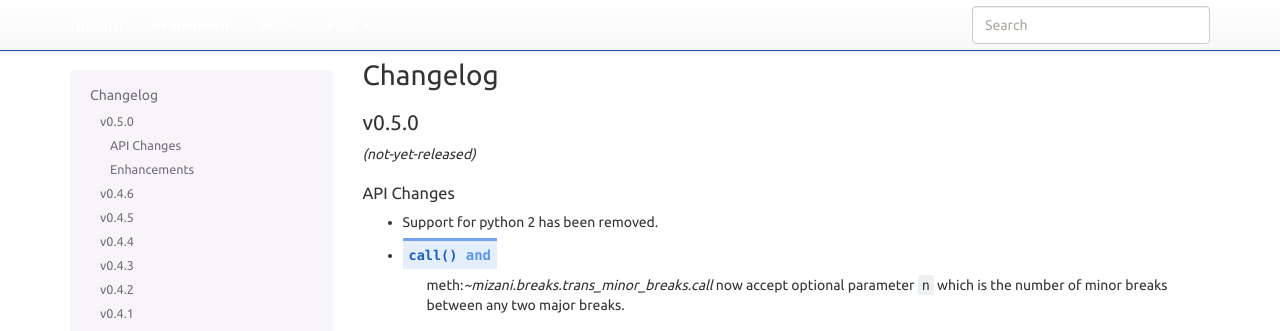
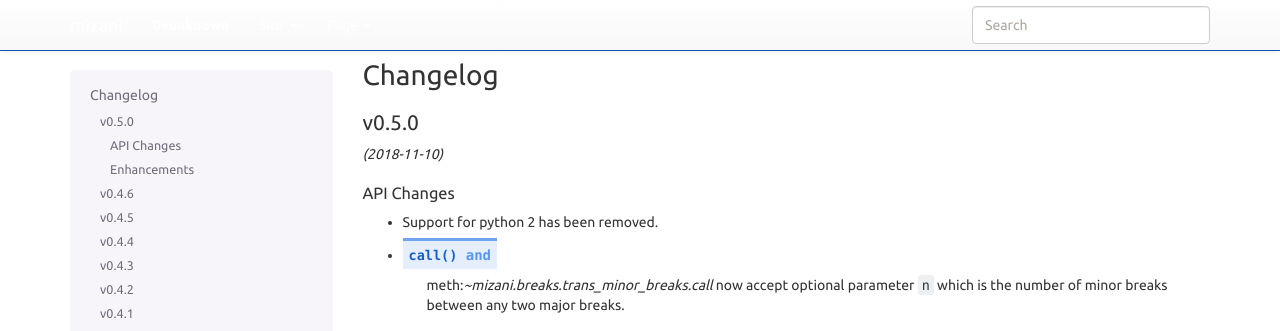
Before and after one commit to has2k1/mizani, a Sphinx documentation site: the page built from doc/changelog.rst, in a window 1280 px wide and 900 px high. Shown: the top 331 px of the window. Built offline with Sphinx 7.4.7, drawn with Linux system fonts in a browser that asks for light colours; nearby versions of some CDN libraries; library files that are not in the unit come from our copies; pages that are not in the unit, such as notebooks, are missing from menus.

Commit message:
Prepare changelog for release

```diff
--- a/doc/changelog.rst
+++ b/doc/changelog.rst
@@ -3,7 +3,7 @@ Changelog
 
 v0.5.0
 ------
-*(not-yet-released)*
+*(2018-11-10)*
 
 API Changes
 ***********
```
